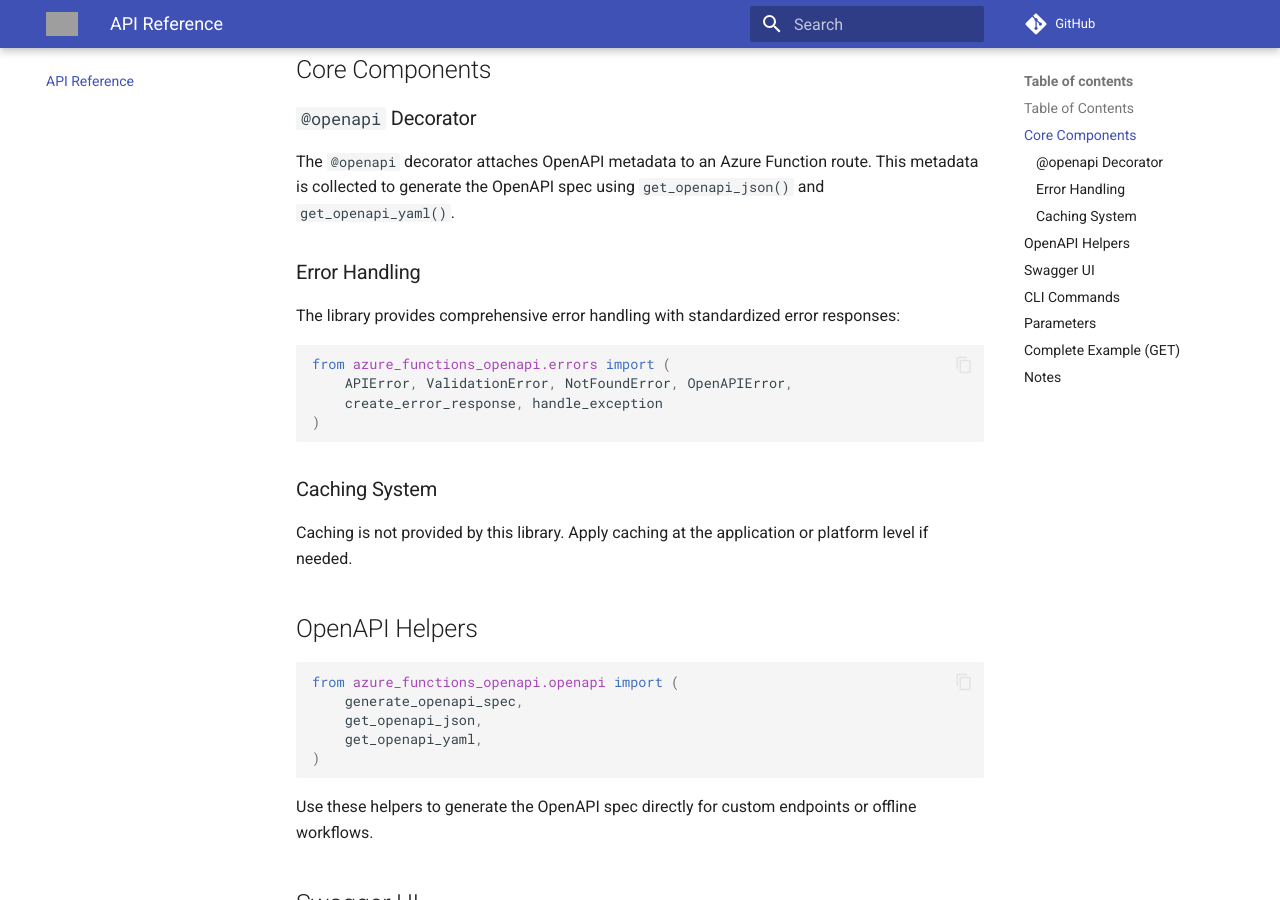
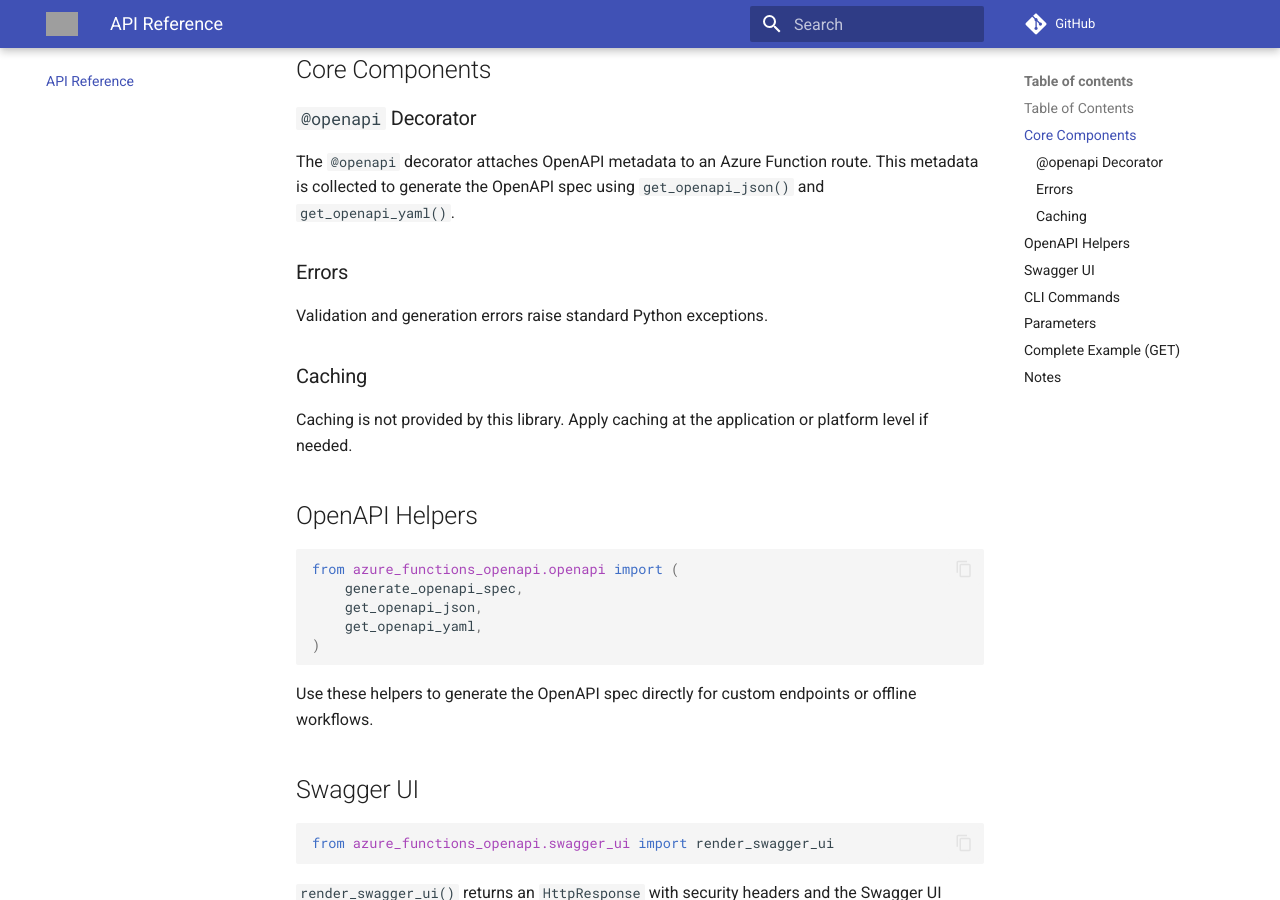
Before and after one commit to yeongseon/azure-functions-openapi, an MkDocs documentation site: the page built from docs/api.md, in a window 1280 px wide and 900 px high, scrolled down 459 px. Built offline with MkDocs 1.6.1 and Material for MkDocs 9.7.7, drawn with Linux system fonts in a browser that asks for light colours; comment, search, counter and statistics services are not loaded; grey boxes are pictures that could not be loaded.

Commit message:
docs: trim api reference notes
Ultraworked with [Sisyphus](https://github.com/code-yeongyu/oh-my-opencode)

Co-authored-by: Sisyphus <clio-agent@sisyphuslabs.ai>

````diff
--- a/docs/api.md
+++ b/docs/api.md
@@ -16,18 +16,11 @@ This document provides comprehensive API reference for the azure-functions-opena
 The `@openapi` decorator attaches OpenAPI metadata to an Azure Function route.
 This metadata is collected to generate the OpenAPI spec using `get_openapi_json()` and `get_openapi_yaml()`.
 
-### Error Handling
+### Errors
 
-The library provides comprehensive error handling with standardized error responses:
+Validation and generation errors raise standard Python exceptions.
 
-```python
-from azure_functions_openapi.errors import (
-    APIError, ValidationError, NotFoundError, OpenAPIError,
-    create_error_response, handle_exception
-)
-```
-
-### Caching System
+### Caching
 
 Caching is not provided by this library. Apply caching at the application
 or platform level if needed.
````
